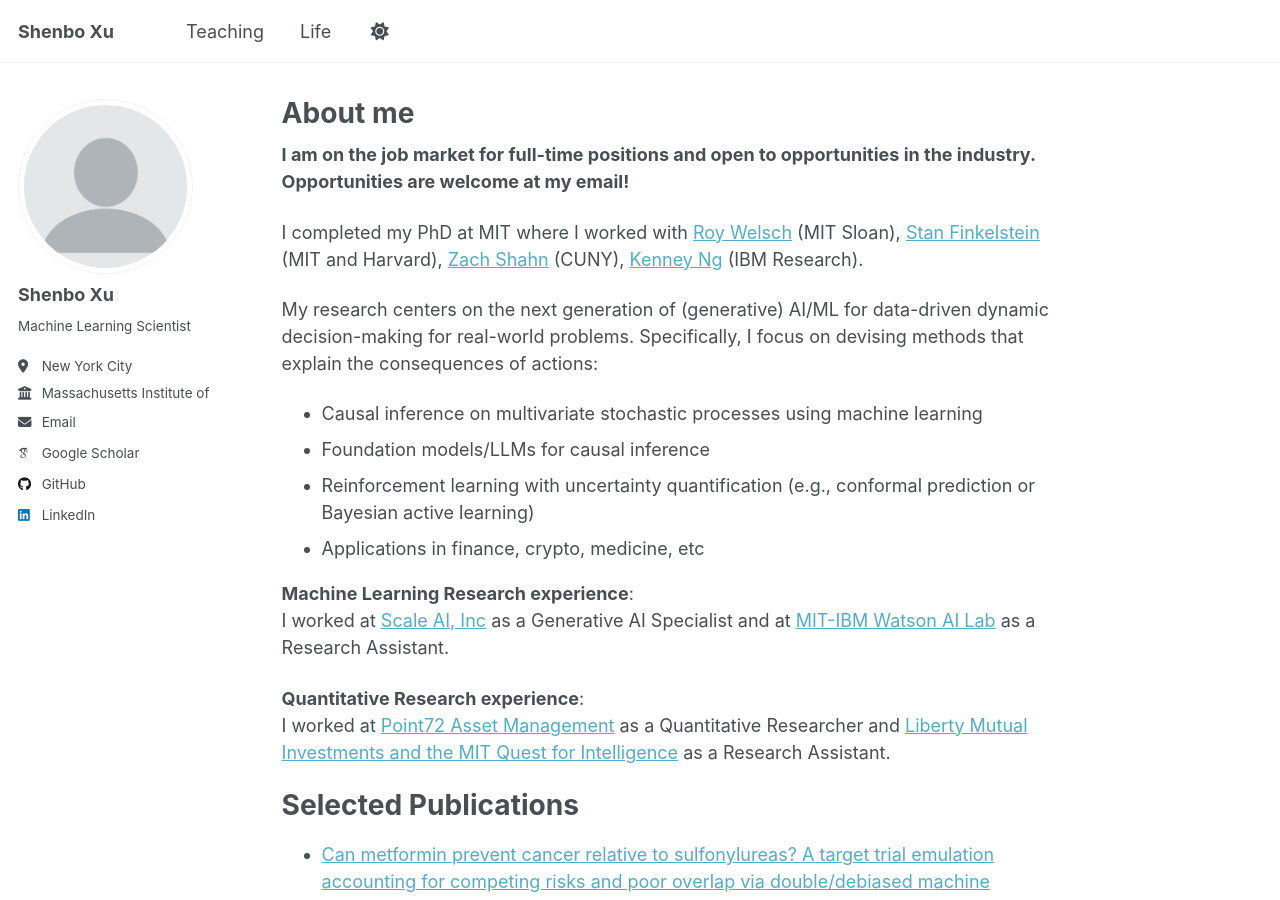
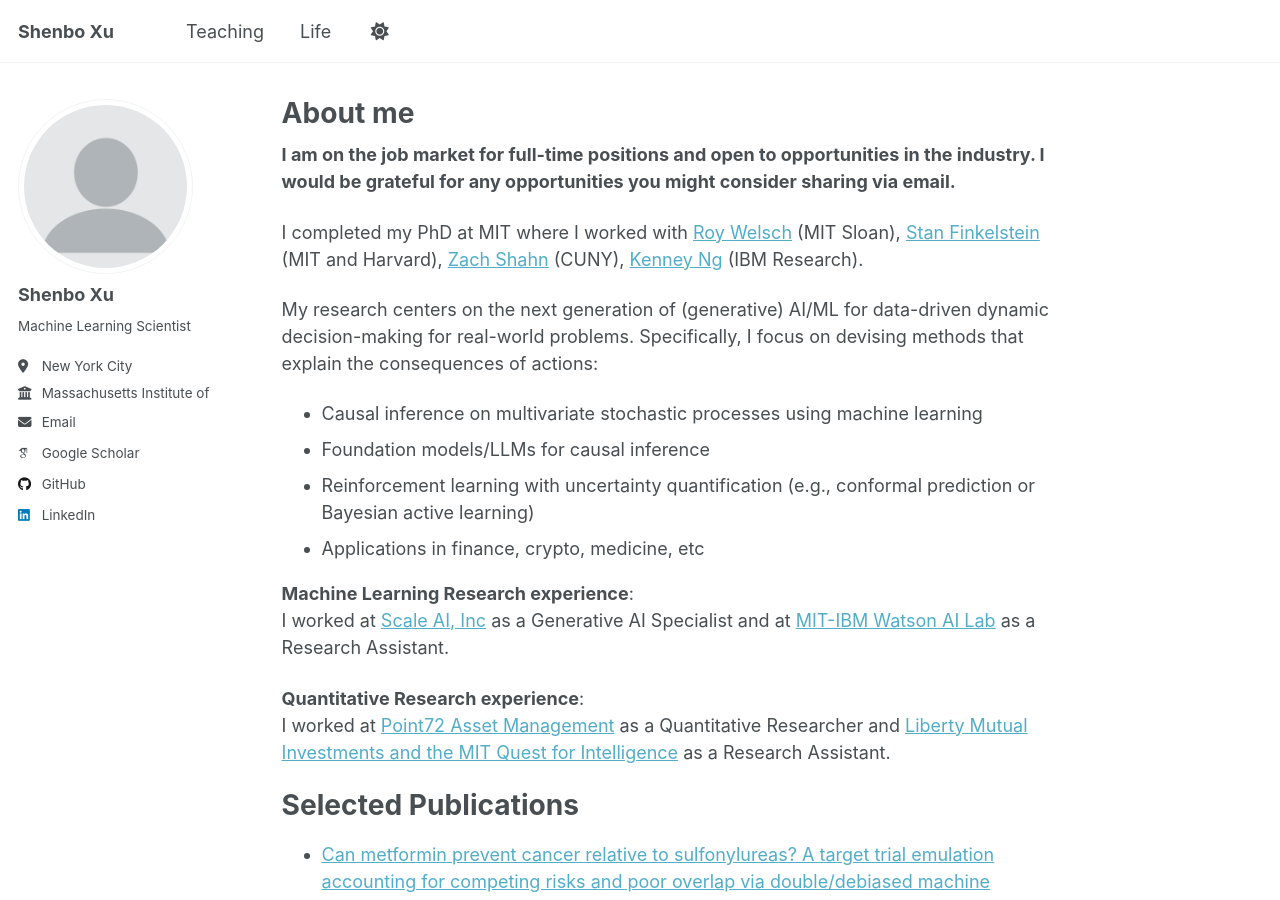
Before and after one commit to xushenbo/xushenbo.github.io, a Jekyll site: the page built from _pages/about.md, in a window 1280 px wide and 900 px high. Built offline with Jekyll 4.4.1, drawn with Linux system fonts in a browser that asks for light colours; some web fonts are replaced; a script that is not in the unit is left out.

Commit message:
Update about.md

```diff
--- a/_pages/about.md
+++ b/_pages/about.md
@@ -7,7 +7,7 @@ redirect_from:
   - /about.html
 ---
 
-**I am on the job market for full-time positions and open to opportunities in the industry. Opportunities are welcome at my email!**
+**I am on the job market for full-time positions and open to opportunities in the industry. I would be grateful for any opportunities you might consider sharing via email.**
 
 I completed my PhD at MIT where I worked with [Roy Welsch](https://mitmgmtfaculty.mit.edu/rwelsch/) (MIT Sloan), [Stan Finkelstein](https://hst.mit.edu/faculty-research/faculty/finkelstein-stan) (MIT and Harvard), [Zach Shahn](https://sph.cuny.edu/about/people/faculty/zach-shahn/) (CUNY), [Kenney Ng](https://research.ibm.com/people/kenney-ng) (IBM Research).
 
```
